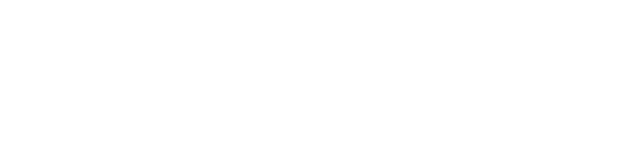
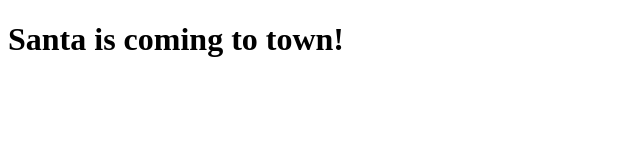
Before and after one commit to npittigl/gitBranchingLesson, a plain HTML site: page index.html in a window 1280 px wide. Shown: the whole page, without its empty margins (0-640 px from the left). Drawn offline with Linux system fonts and the light colour scheme.

Commit message:
added new header

```diff
--- a/index.html
+++ b/index.html
@@ -7,6 +7,8 @@
   <title>Git branching lesson on test</title>
 </head>
 <body>
-
+  <header>
+    <h1>Santa is coming to town!</h1>
+  </header>
 </body>
 </html>
```
